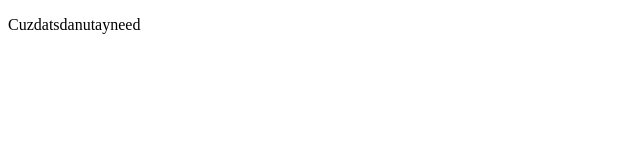
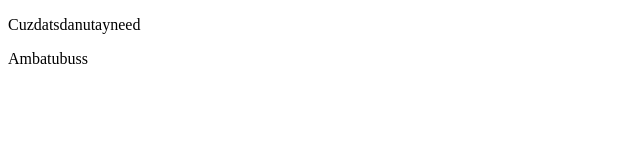
Before and after one commit to Jezreeljax08/bussa, a plain HTML site: page src/index.html in a window 1280 px wide. Shown: the full height of the page, 0-640 px from the left. Drawn offline with Linux system fonts and the light colour scheme.

Commit message:
newly created buss

```diff
--- a/src/index.html
+++ b/src/index.html
@@ -8,6 +8,7 @@
 <body>
     <div>
         <p>Cuzdatsdanutayneed</p>
+        <p>Ambatubuss</p>
     </div>
 
 </body>
```
